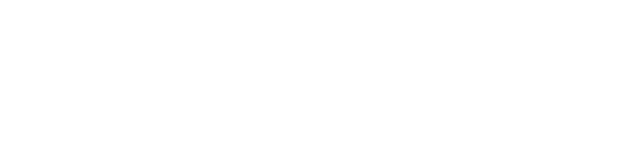
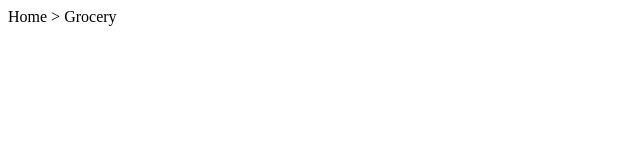
Before and after one commit to Adekunle-coder/Jumia, a plain HTML site: page product.html in a window 1280 px wide. Shown: the whole page, without its empty margins (0-640 px from the left). Drawn offline with Linux system fonts and the light colour scheme.

Commit message:
second changes

```diff
--- a/product.html
+++ b/product.html
@@ -8,10 +8,20 @@
     <title>Document</title>
 </head>
 <body>
-
+ <div class="product_container">
+   <span class="home">
+    Home
+   </span>
+    >
+   <span class="home">
+    Grocery
+   </span>
   <div class="wrapper">
 
+
   </div>
+ </div>
+
 <script src="js/jquery-1.8.3.min.js" type="text/javascript" charset="utf-8"></script>
 <script src="js/script.js" type="text/javascript" charset="utf-8"></script>
 </body>
--- /dev/null
+++ b/style.css
@@ -0,0 +1,24 @@
+* {
+	padding: 0;
+	margin: 0;
+	box-sizing: border-box;
+	/* border: 1px solid red; */
+  }
+
+  :root {
+	--buttonColor: #f68b1e;
+	--standardMargin: auto 100px;
+  }
+
+  body {
+	background-color: #f5f5f5;
+  }
+
+  .product_container {
+	display: flex;
+	justify-content: space-between;
+	margin: var(--standardMargin);
+	align-items: center;
+	margin: 0 auto;
+	max-width: 960px;
+  }
```
